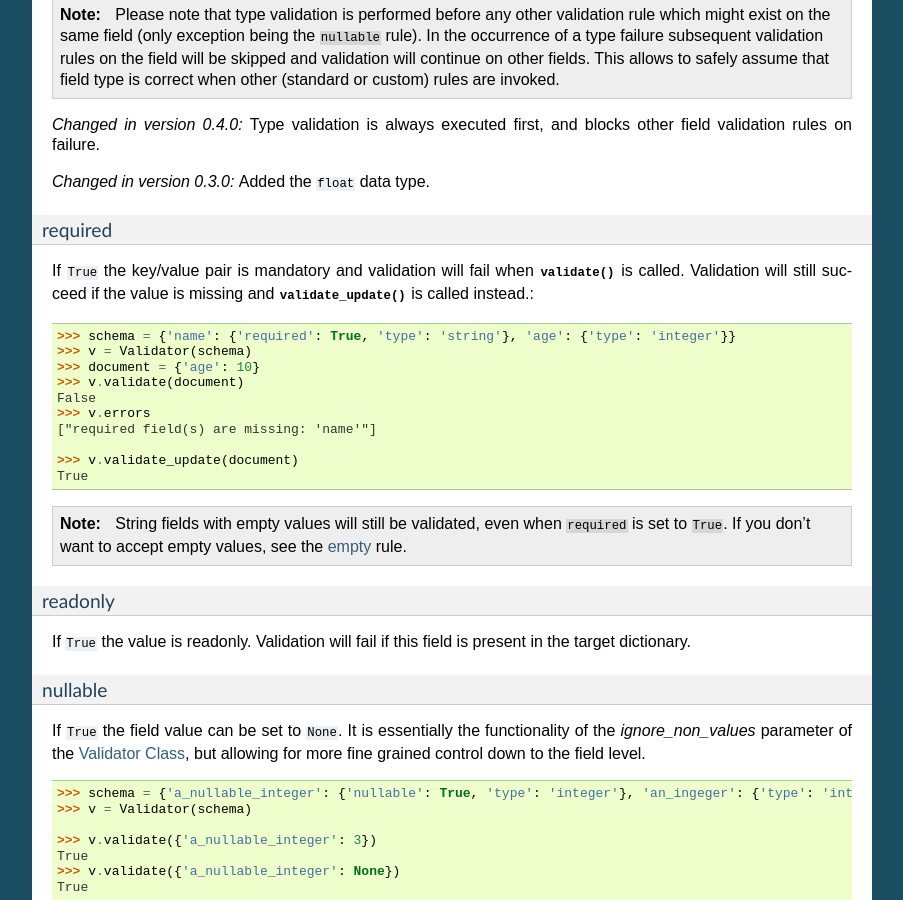
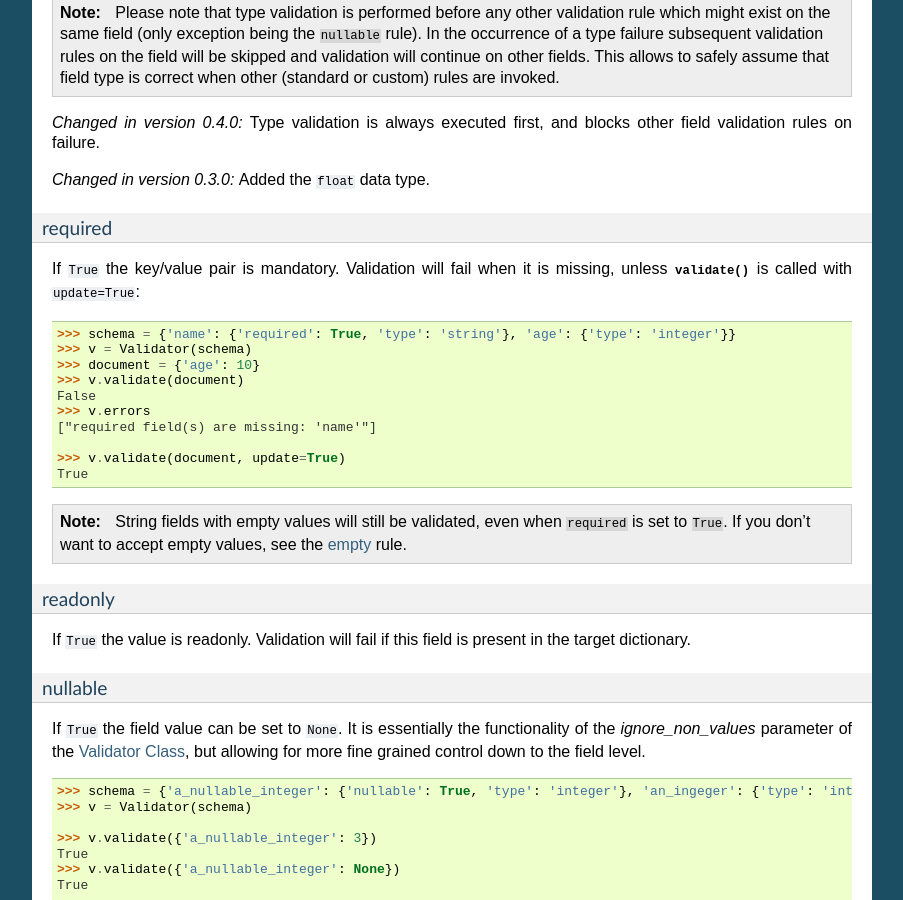
Before and after one commit to pyeve/cerberus, a Sphinx documentation site: the page built from docs/index.rst, in a window 1280 px wide and 900 px high, scrolled down 3082 px. Shown: the whole window, without its empty margins (198-1101 px from the left). Built offline with Sphinx 7.4.7, drawn with Linux system fonts in a browser that asks for light colours; some of the changed text lies outside the part shown.

Commit message:
validate_update() is deprecated.
Use validate() with 'update=True' instead. Closes #21.

```diff
--- a/docs/index.rst
+++ b/docs/index.rst
@@ -20,9 +20,10 @@ You define a validation schema and pass it to an instance of the
     >>> schema = {'name': {'type': 'string'}}
     >>> v = Validator(schema)
 
-Then you simply invoke the :func:`~cerberus.Validator.validate` or
-:func:`~cerberus.Validator.validate_update` methods to validate a dictionary
-against the schema. If validation succeeds, ``True`` is returned: ::
+Then you simply invoke the :func:`~cerberus.Validator.validate` to validate
+a dictionary against the schema. If validation succeeds, ``True`` is returned:
+
+::
 
     >>> document = {'name': 'john doe'}
     >>> v.validate(document)
@@ -189,10 +190,11 @@ You can extend this list and support custom types, see :ref:`new-types`.
 
 required
 ''''''''
-If ``True`` the key/value pair is mandatory and validation will fail when
-:func:`~cerberus.Validator.validate` is called.  Validation will still succeed
-if the value is missing and :func:`~cerberus.Validator.validate_update` is
-called instead.::
+If ``True`` the key/value pair is mandatory. Validation will fail when it is
+missing, unless :func:`~cerberus.Validator.validate` is called with
+``update=True``:
+
+::
 
     >>> schema = {'name': {'required': True, 'type': 'string'}, 'age': {'type': 'integer'}}
     >>> v = Validator(schema)
@@ -202,7 +204,7 @@ called instead.::
     >>> v.errors
     ["required field(s) are missing: 'name'"]
 
-    >>> v.validate_update(document)
+    >>> v.validate(document, update=True)
     True
 
 .. note::
```
Also changed, not shown: 4 other files.
